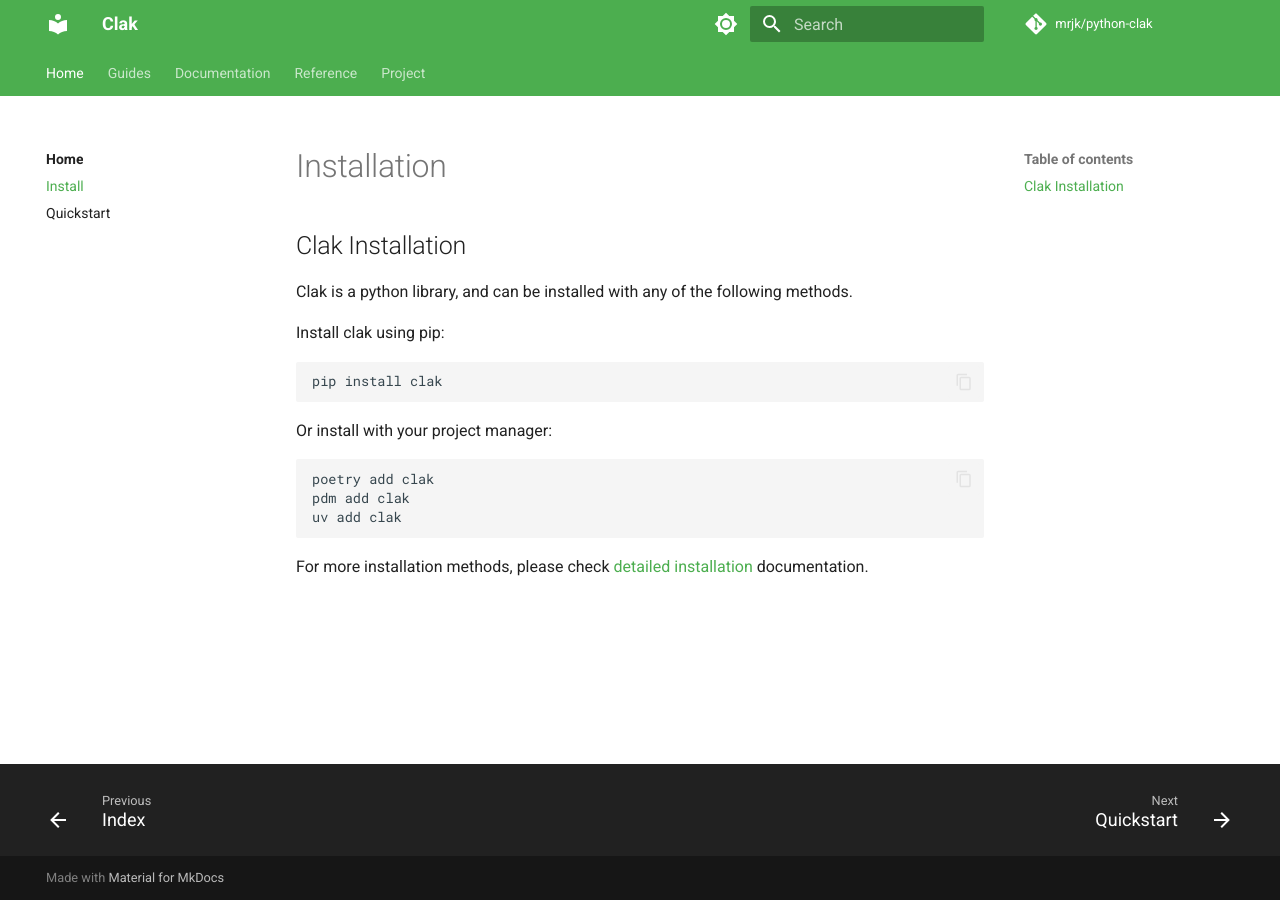
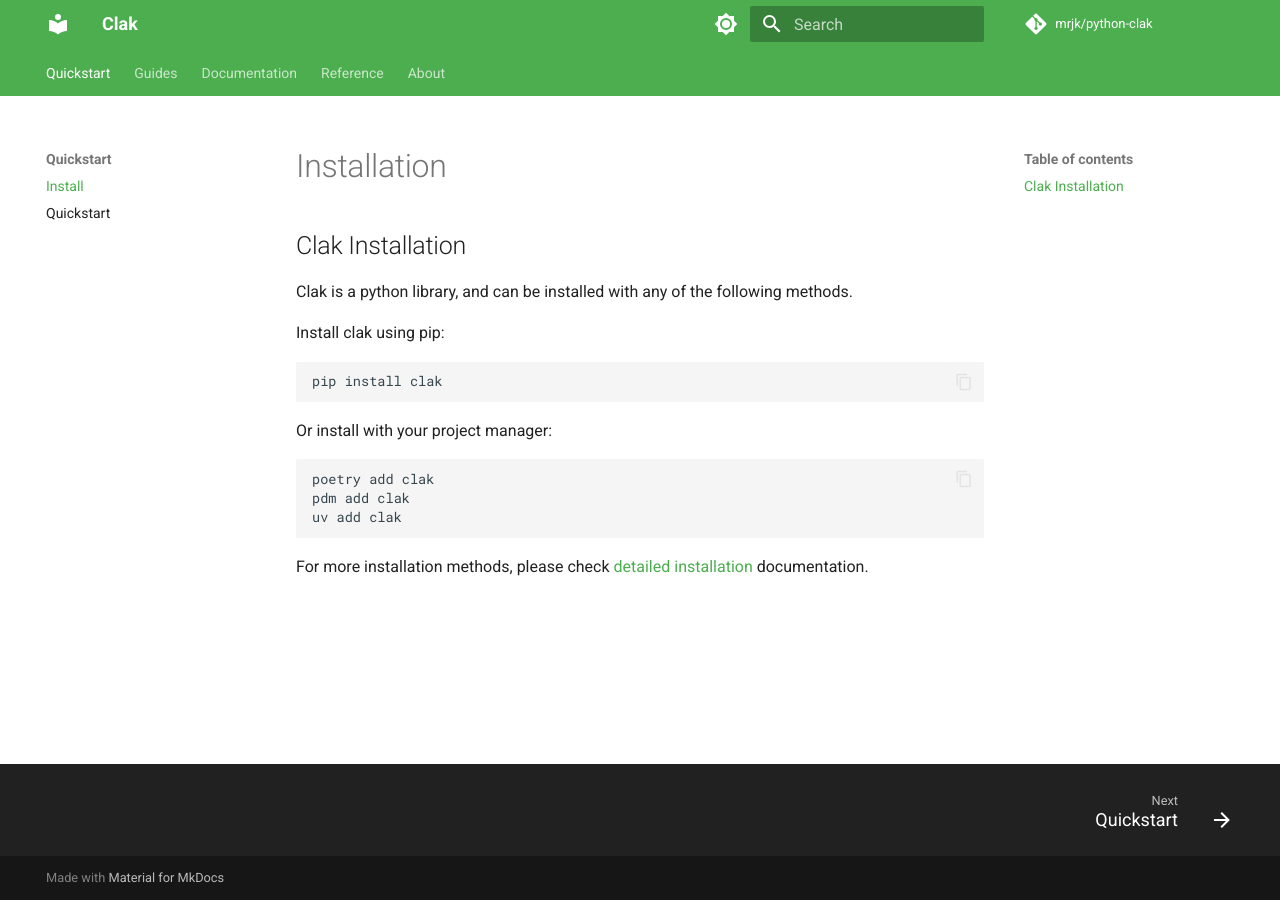
Before and after one commit to mrjk/python-clak, an MkDocs documentation site: the page built from docs/content/quickstart/install.md, in a window 1280 px wide. Built offline with MkDocs 1.6.1 and Material for MkDocs 9.7.7, drawn with Linux system fonts in a browser that asks for light colours; comment, search, counter and statistics services are not loaded.

Commit message:
docs: fix broken homepage

```diff
--- a/docs/mkdocs.yml
+++ b/docs/mkdocs.yml
@@ -94,7 +94,8 @@ plugins:
 
 nav:
   # - Home
-  - ... | home/*
+  # - index.md
+  - ... | quickstart/*
   # - Home:
   #     - Index: index.md
   #     - Install: install.md
@@ -113,11 +114,11 @@ nav:
           - Overview: architecture/list.md
           - ... | architecture/*
 
-  - Project:
+  - About:
       - Contributing: project/CONTRIBUTING.md
       - Code of Conduct: project/CODE_OF_CONDUCT.md
       - License: project/license.md
 
 
       # Remaining docs
-      - ...
+      # - ...
```
Also changed, not shown: docs/content/index.md (renamed from docs/content/home/index.md), docs/content/quickstart/.pages, docs/content/quickstart/install.md (renamed from docs/content/home/install.md), docs/content/quickstart/quickstart.md (renamed from docs/content/home/quickstart.md), 1 other file.
